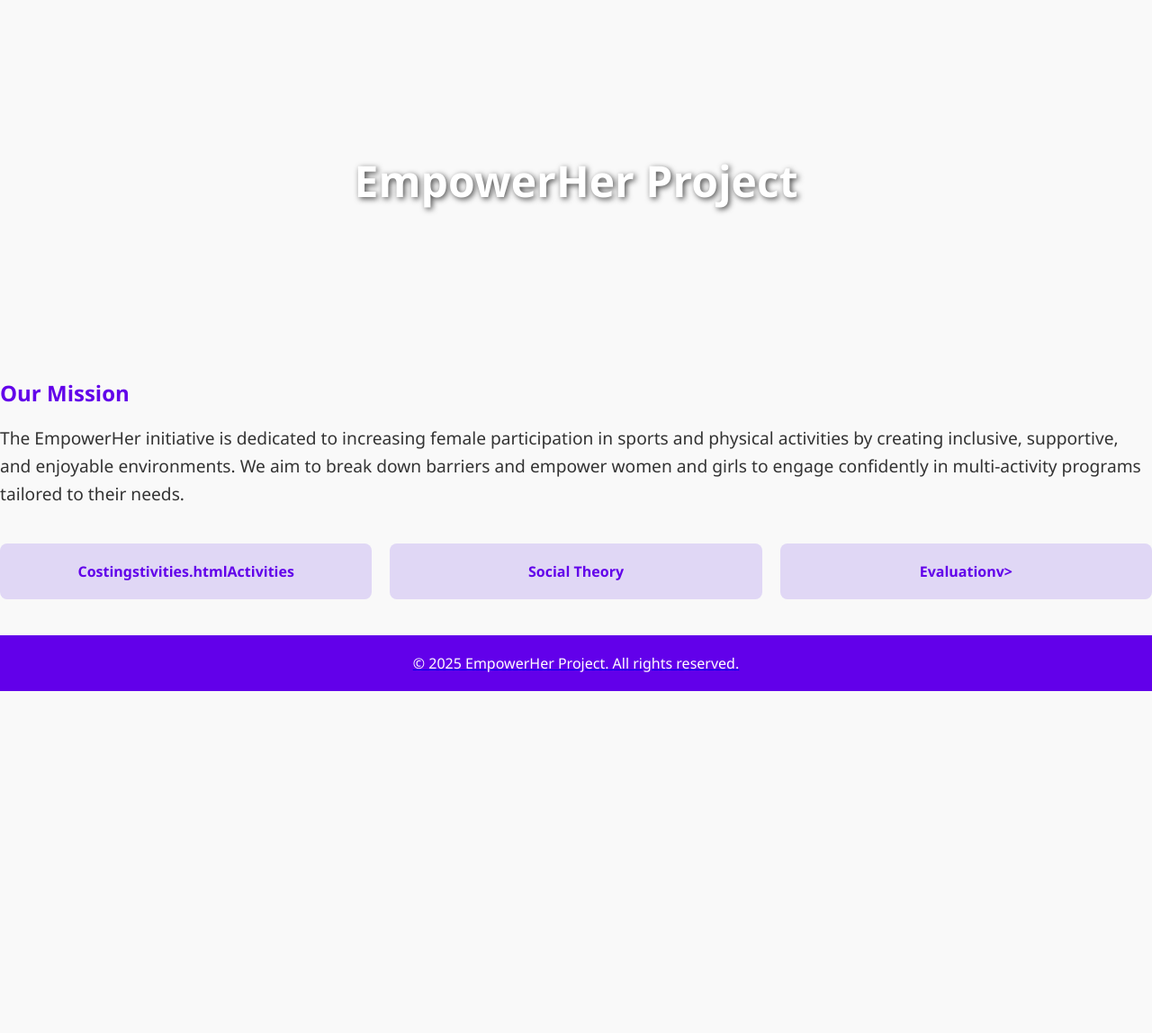
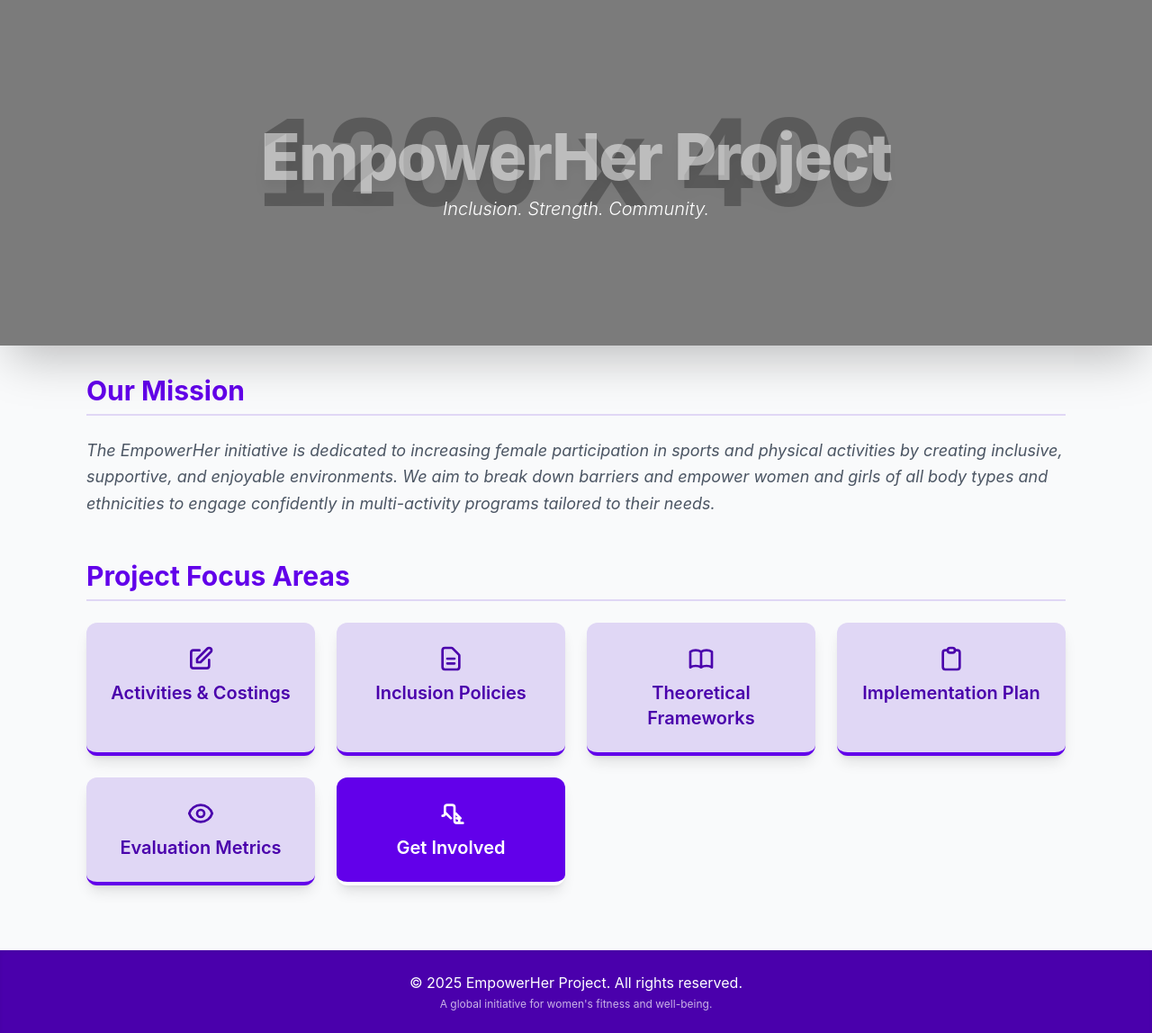
Before and after one commit to Ellias03/active-women-project-, a plain HTML site: page index.html in a window 1280 px wide. Shown: the whole page at 90% size. Before the commit the page ends 800 px from the top, so only its background shows below. Drawn offline with nearby package versions, Linux system fonts and the light colour scheme; placeholder pictures from the web are drawn by us.

Commit message:
Update index.html

```diff
--- a/index.html
+++ b/index.html
@@ -4,111 +4,121 @@
   <meta charset="UTF-8" />
   <meta name="viewport" content="width=device-width, initial-scale=1.0"/>
   <title>EmpowerHer Project</title>
+  <!-- Load Tailwind CSS -->
+  <script src="https://cdn.tailwindcss.com"></script>
+  <!-- Configure Tailwind to use Inter font and define custom colors based on the theme -->
+  <script>
+    tailwind.config = {
+      theme: {
+        extend: {
+          fontFamily: {
+            inter: ['Inter', 'sans-serif'],
+          },
+          colors: {
+            'empower-primary': '#6200ea', // Deep Purple
+            'empower-light': '#e0d7f5',  // Light Lavender
+            'empower-dark': '#4a00ac',   // Darker Purple
+          }
+        },
+      }
+    }
+  </script>
+  <!-- Custom style for the background image fallback -->
   <style>
+    /* Ensures the custom font is used */
     body {
-      margin: 0;
-      font-family: 'Segoe UI', sans-serif;
-      background-color: #f9f9f9;
-      color: #333;
+      font-family: 'Inter', sans-serif;
     }
-
-    /* Hero Section */
-    header {
-      position: relative;
-      height: 400px;
-      background: url('activites.jpg') center/cover no-repeat;
-      display: flex;
-      align-items: center;
-      justify-content: center;
-      color: white;
-      text-align: center;
-    }
-
-    header h1 {
-      font-size: 3em;
-      text-shadow: 2px 2px 6px rgba(0,0,0,0.7);
-      margin: 0;
-    }
-
-    /* Main Content */
-    {
-      padding: 40px 20px;
-      max-width: 1000px;
-      margin: auto;
-    }
-
-    main h2 {
-      color: #6200ea;
-      margin-bottom: 10px;
-    }
-
-    .mission {
-      font-size: 1.2em;
-      line-height: 1.6;
-      margin-bottom: 40px;
-    }
-
-    /* Navigation Grid */
-    .nav-grid {
-      display: grid;
-      grid-template-columns: repeat(auto-fit, minmax(180px, 1fr));
-      gap: 20px;
-    }
-
-    .nav-grid a {
-      display: block;
-      padding: 20px;
-      background-color: #e0d7f5;
-      text-align: center;
-      text-decoration: none;
-      color: #6200ea;
-      font-weight: bold;
-      border-radius: 8px;
-      transition: background-color 0.3s ease;
-    }
-
-    .nav-grid a:hover {
-      background-color: #d1c4e9;
-    }
-
-    /* Footer */
-    footer {
-      text-align: center;
-      padding: 20px;
-      background-color: #6200ea;
-      color: white;
-      margin-top: 40px;
-    }
-
-    /* Responsive Text */
-    @media (max-width: 600px) {
-      header h1 {
-        font-size: 2em;
-      }
+    /* Set the hero background image using a placeholder matching the theme */
+    .hero-background {
+      background-image: url('https://placehold.co/1200x400/6200EA/FFFFFF?text=EmpowerHer+Sports+and+Fitness');
+      /* Fallback/Local image: url('activities.jpg') center/cover no-repeat; */
     }
   </style>
 </head>
-<body>
+<body class="bg-gray-50 text-gray-800 min-h-screen">
 
-<header>
-  <h1>EmpowerHer Project</h1>
+<!-- Header / Hero Section -->
+<header class="hero-background relative h-96 flex flex-col items-center justify-center text-white text-center bg-cover bg-center shadow-2xl">
+  <!-- Overlay for better text readability -->
+  <div class="absolute inset-0 bg-black opacity-40"></div>
+  <div class="relative z-10 p-4">
+    <h1 class="text-5xl md:text-7xl font-extrabold tracking-tight drop-shadow-xl animate-pulse">
+      EmpowerHer Project
+    </h1>
+    <p class="text-xl mt-2 italic font-light">
+      Inclusion. Strength. Community.
+    </p>
+  </div>
 </header>
 
-<main>
-  <h2>Our Mission</h2>
-  <p class="mission">
-    The EmpowerHer initiative is dedicated to increasing female participation in sports and physical activities by creating inclusive, supportive, and enjoyable environments. We aim to break down barriers and empower women and girls to engage confidently in multi-activity programs tailored to their needs.
-  </p>
+<!-- Main Content Area -->
+<main class="max-w-6xl mx-auto p-4 md:p-8">
 
-  <div class="nav-grid">
-    <a href="costings.html">Costingstivities.htmlActivities</a>
-    <a href="policiescies</a>
-    <a href="social-theory.html">Social Theory</amentation-plan.htmlImplementation Plan</a>
-    <a href="evaluation.html">Evaluationv>
+  <!-- Mission Section -->
+  <section class="mb-12">
+    <h2 class="text-3xl font-bold text-empower-primary mb-6 border-b-2 border-empower-light pb-2">
+      Our Mission
+    </h2>
+    <p class="text-lg text-gray-600 leading-relaxed italic">
+      The EmpowerHer initiative is dedicated to increasing female participation in sports and physical activities by creating inclusive, supportive, and enjoyable environments. We aim to break down barriers and empower women and girls of all body types and ethnicities to engage confidently in multi-activity programs tailored to their needs.
+    </p>
+  </section>
+
+  <!-- Navigation Grid (Key Areas) -->
+  <section>
+    <h2 class="text-3xl font-bold text-empower-primary mb-6 border-b-2 border-empower-light pb-2">
+      Project Focus Areas
+    </h2>
+    <div class="grid grid-cols-1 sm:grid-cols-2 lg:grid-cols-3 xl:grid-cols-4 gap-6">
+
+      <!-- Card 1: Activities & Costings -->
+      <a href="activities.html" class="block p-6 bg-empower-light text-empower-dark font-semibold rounded-xl shadow-lg hover:bg-purple-200 transition duration-300 transform hover:scale-105 text-xl text-center border-b-4 border-empower-primary">
+        <svg class="w-8 h-8 mx-auto mb-2" fill="none" stroke="currentColor" viewBox="0 0 24 24" xmlns="http://www.w3.org/2000/svg"><path stroke-linecap="round" stroke-linejoin="round" stroke-width="2" d="M11 5H6a2 2 0 00-2 2v11a2 2 0 002 2h11a2 2 0 002-2v-5m-1.414-9.414a2 2 0 112.828 2.828L11.828 15H9v-2.828l8.586-8.586z"></path></svg>
+        Activities & Costings
+      </a>
+
+      <!-- Card 2: Policies -->
+      <a href="policies.html" class="block p-6 bg-empower-light text-empower-dark font-semibold rounded-xl shadow-lg hover:bg-purple-200 transition duration-300 transform hover:scale-105 text-xl text-center border-b-4 border-empower-primary">
+        <svg class="w-8 h-8 mx-auto mb-2" fill="none" stroke="currentColor" viewBox="0 0 24 24" xmlns="http://www.w3.org/2000/svg"><path stroke-linecap="round" stroke-linejoin="round" stroke-width="2" d="M9 12h6m-6 4h6m2 5H7a2 2 0 01-2-2V5a2 2 0 012-2h5.586a1 1 0 01.707.293l5.414 5.414a1 1 0 01.293.707V19a2 2 0 01-2 2z"></path></svg>
+        Inclusion Policies
+      </a>
+
+      <!-- Card 3: Social Theory -->
+      <a href="social-theory.html" class="block p-6 bg-empower-light text-empower-dark font-semibold rounded-xl shadow-lg hover:bg-purple-200 transition duration-300 transform hover:scale-105 text-xl text-center border-b-4 border-empower-primary">
+        <svg class="w-8 h-8 mx-auto mb-2" fill="none" stroke="currentColor" viewBox="0 0 24 24" xmlns="http://www.w3.org/2000/svg"><path stroke-linecap="round" stroke-linejoin="round" stroke-width="2" d="M12 6.253v13m0-13C10.832 5.477 9.246 5 7.5 5S4.168 5.477 3 6.253v13C4.168 18.477 5.754 18 7.5 18s3.332.477 4.5 1.253m0-13C13.168 5.477 14.754 5 16.5 5s3.332.477 4.5 1.253v13C19.832 18.477 18.246 18 16.5 18s-3.332.477-4.5 1.253"></path></svg>
+        Theoretical Frameworks
+      </a>
+
+      <!-- Card 4: Implementation Plan -->
+      <a href="implementation-plan.html" class="block p-6 bg-empower-light text-empower-dark font-semibold rounded-xl shadow-lg hover:bg-purple-200 transition duration-300 transform hover:scale-105 text-xl text-center border-b-4 border-empower-primary">
+        <svg class="w-8 h-8 mx-auto mb-2" fill="none" stroke="currentColor" viewBox="0 0 24 24" xmlns="http://www.w3.org/2000/svg"><path stroke-linecap="round" stroke-linejoin="round" stroke-width="2" d="M9 5H7a2 2 0 00-2 2v12a2 2 0 002 2h10a2 2 0 002-2V7a2 2 0 00-2-2h-2M9 5a2 2 0 002 2h2a2 2 0 002-2M9 5a2 2 0 012-2h2a2 2 0 012 2"></path></svg>
+        Implementation Plan
+      </a>
+
+      <!-- Card 5: Evaluation -->
+      <a href="evaluation.html" class="block p-6 bg-empower-light text-empower-dark font-semibold rounded-xl shadow-lg hover:bg-purple-200 transition duration-300 transform hover:scale-105 text-xl text-center border-b-4 border-empower-primary">
+        <svg class="w-8 h-8 mx-auto mb-2" fill="none" stroke="currentColor" viewBox="0 0 24 24" xmlns="http://www.w3.org/2000/svg"><path stroke-linecap="round" stroke-linejoin="round" stroke-width="2" d="M15 12a3 3 0 11-6 0 3 3 0 016 0z"></path><path stroke-linecap="round" stroke-linejoin="round" stroke-width="2" d="M2.458 12C3.732 7.943 7.523 5 12 5c4.478 0 8.268 2.943 9.542 7-1.274 4.057-5.064 7-9.542 7-4.477 0-8.268-2.943-9.542-7z"></path></svg>
+        Evaluation Metrics
+      </a>
+
+      <!-- Added Card 6: Contact/Get Involved -->
+      <a href="contact.html" class="block p-6 bg-empower-primary text-white font-semibold rounded-xl shadow-lg hover:bg-empower-dark transition duration-300 transform hover:scale-105 text-xl text-center border-b-4 border-white">
+        <svg class="w-8 h-8 mx-auto mb-2" fill="none" stroke="currentColor" viewBox="0 0 24 24" xmlns="http://www.w3.org/2000/svg"><path stroke-linecap="round" stroke-linejoin="round" stroke-width="2" d="M17 20h5m-5 0a2 2 0 100-4m0 4a2 2 0 01-2-2V7a2 2 0 00-2-2H9a2 2 0 00-2 2v5a2 2 0 01-2 2H5m3-2l4 4m4-4l4 4"></path></svg>
+        Get Involved
+      </a>
+
+    </div>
+  </section>
+
 </main>
 
-<footer>
-  &copy; 2025 EmpowerHer Project. All rights reserved.
+<!-- Footer -->
+<footer class="text-center p-6 bg-empower-dark text-white mt-10 shadow-inner">
+  <div class="max-w-6xl mx-auto">
+    <p>&copy; 2025 EmpowerHer Project. All rights reserved.</p>
+    <p class="text-xs mt-1 opacity-70">A global initiative for women's fitness and well-being.</p>
+  </div>
 </footer>
 
 </body>
```
